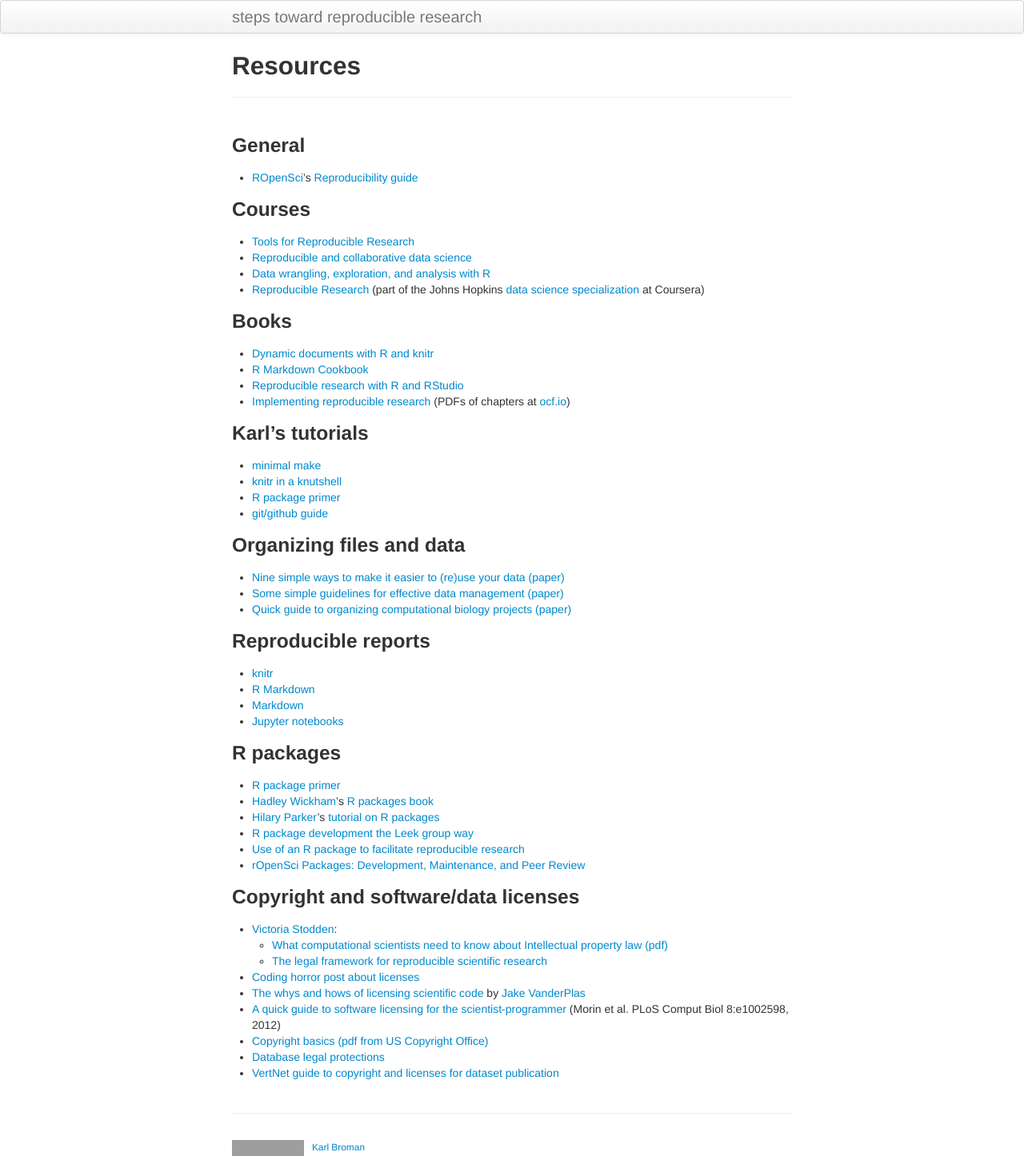
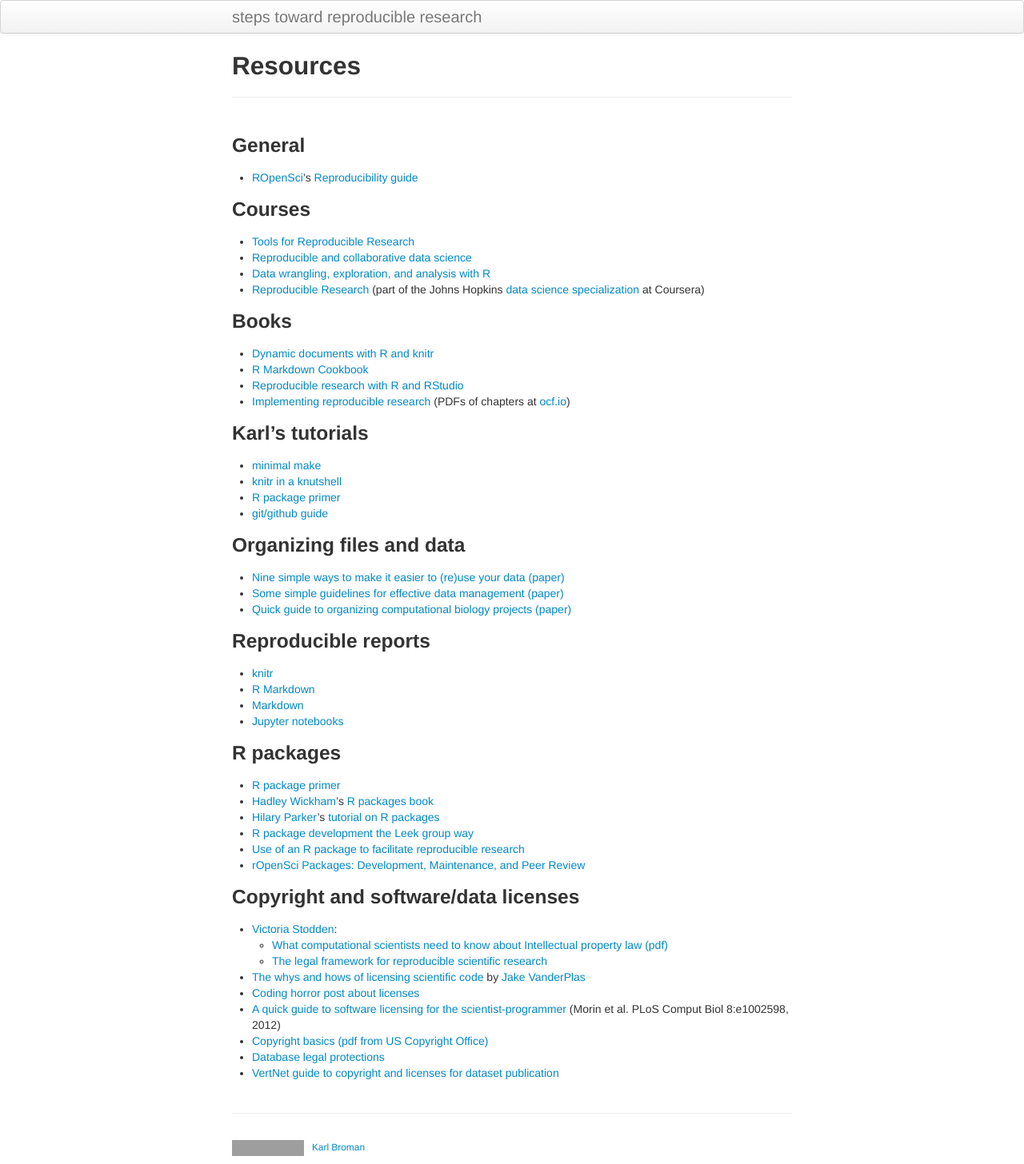
Before and after one commit to kbroman/steps2rr, a Jekyll site: the page built from pages/resources.md, in a window 1280 px wide. Shown: the whole page at 80% size. Built offline with Jekyll 4.4.1, drawn with Linux system fonts in a browser that asks for light colours; part of the change alters nothing that is shown; grey boxes are pictures that could not be loaded.

```diff
--- a/pages/resources.md
+++ b/pages/resources.md
@@ -65,9 +65,9 @@ description: Links to resources on reproducible research and related
 - [Victoria Stodden](http://stodden.net):
   - [What computational scientists need to know about Intellectual property law (pdf)](https://osf.io/yi8k2/)
   - [The legal framework for reproducible scientific research](https://academiccommons.columbia.edu/doi/10.7916/D8H70RBP)
-- [Coding horror post about licenses](https://www.codinghorror.com/blog/2007/04/pick-a-license-any-license.html)
 - [The whys and hows of licensing scientific code](http://www.astrobetter.com/the-whys-and-hows-of-licensing-scientific-code/)
   by [Jake VanderPlas](http://www.astrobetter.com/author/jakevdp/)
+- [Coding horror post about licenses](https://blog.codinghorror.com/pick-a-license-any-license/)
 - [A quick guide to software licensing for the scientist-programmer](https://doi.org/10.1371/journal.pcbi.1002598)
   (Morin et al. PLoS Comput Biol 8:e1002598, 2012)
 - [Copyright basics (pdf from US Copyright Office)](https://www.copyright.gov/circs/circ01.pdf)
```
